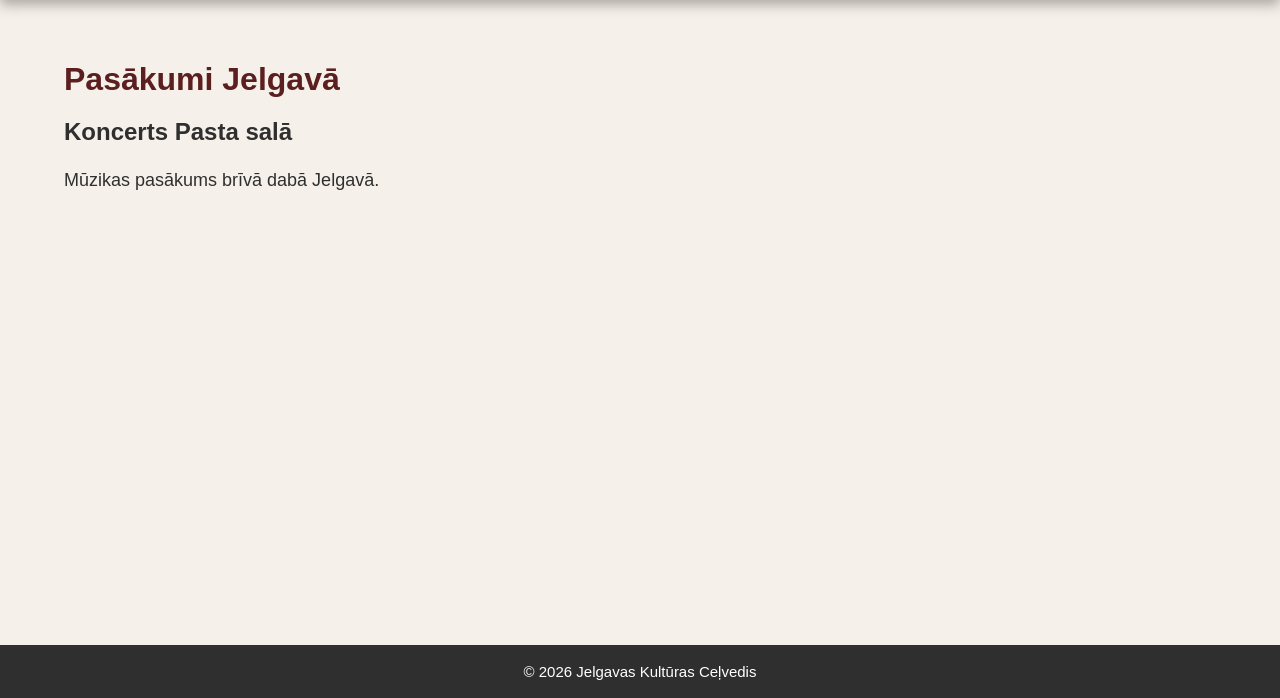
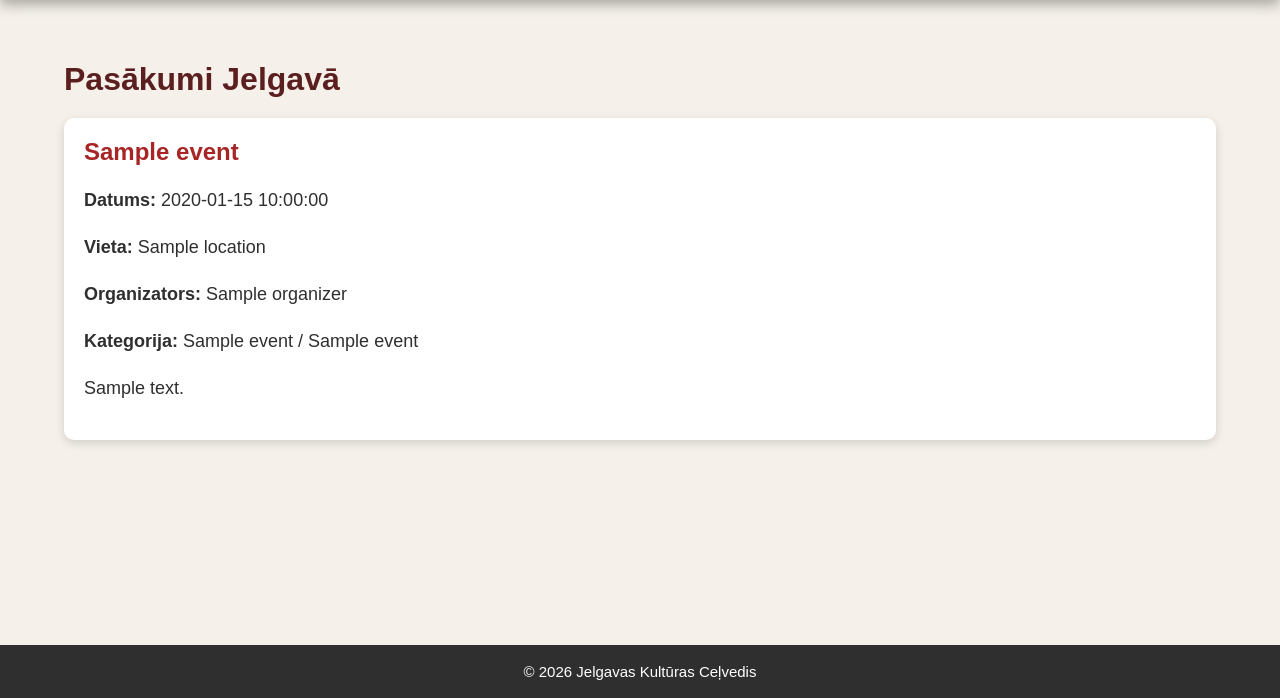
Before and after one commit to ReinisSmilga/Programesanas-projekts, a Flask app: template templates/events.html in a window 1280 px wide. Shown: the part 102-800 px from the top of the page. Run offline with Flask 3, Linux system fonts and the light colour scheme; the template is opened without the code that fills it: most values are stand-ins (such as "Sample title", 1, 10 or a date in 2020).

Commit message:
datu bāzes pielietošana events.html

```diff
--- a/app.py
+++ b/app.py
@@ -1,6 +1,14 @@
 from flask import Flask, render_template
+import sqlite3
+from pathlib import Path
 
 app = Flask(__name__)
+
+def get_db_connection():
+    db = Path(__file__).parent / "events.db"
+    conn = sqlite3.connect(db)
+    conn.row_factory = sqlite3.Row
+    return conn
 
 @app.route("/")
 def index():
@@ -8,7 +16,28 @@ def index():
 
 @app.route("/pasakumi")
 def events():
-    return render_template("events.html")
+    conn = get_db_connection()
+
+    events = conn.execute("""
+        SELECT
+            events.id,
+            events.title,
+            events.event_date,
+            events.description,
+            locations.name AS location,
+            organizers.name AS organizer,
+            categories.category_name,
+            categories.subcategory_name
+        FROM events
+        JOIN locations ON events.location_id = locations.id
+        JOIN organizers ON events.organizer_id = organizers.id
+        JOIN categories ON events.category_id = categories.id
+        ORDER BY events.event_date
+    """).fetchall()
+
+    conn.close()
+
+    return render_template("events.html", events=events)
 
 @app.route("/par-mums")
 def about():
--- a/static/style.css
+++ b/static/style.css
@@ -79,6 +79,19 @@ footer p {
     font-size: 15px;
 }
 
+.event {
+    background-color: white;
+    padding: 20px;
+    margin-bottom: 20px;
+    border-radius: 10px;
+    box-shadow: 0 3px 10px rgba(0,0,0,0.15);
+}
+
+.event h2 {
+    color: #a72525;
+    margin-top: 0;
+}
+
 @media (max-width: 887px) {
     header {
         flex-direction: column;
--- a/templates/events.html
+++ b/templates/events.html
@@ -5,10 +5,15 @@
 {% block content %}
 <h1>Pasākumi Jelgavā</h1>
 
-<div">
-    <div">
-        <h2>Koncerts Pasta salā</h2>
-        <p>Mūzikas pasākums brīvā dabā Jelgavā.</p>
-    </div>
+{% for event in events %}
+<div class="event">
+    <h2>{{ event["title"] }}</h2>
+    <p><strong>Datums:</strong> {{ event["event_date"] }}</p>
+    <p><strong>Vieta:</strong> {{ event["location"] }}</p>
+    <p><strong>Organizators:</strong> {{ event["organizer"] }}</p>
+    <p><strong>Kategorija:</strong> {{ event["category_name"] }} / {{ event["subcategory_name"] }}</p>
+    <p>{{ event["description"] }}</p>
 </div>
+{% endfor %}
+
 {% endblock %}
```
